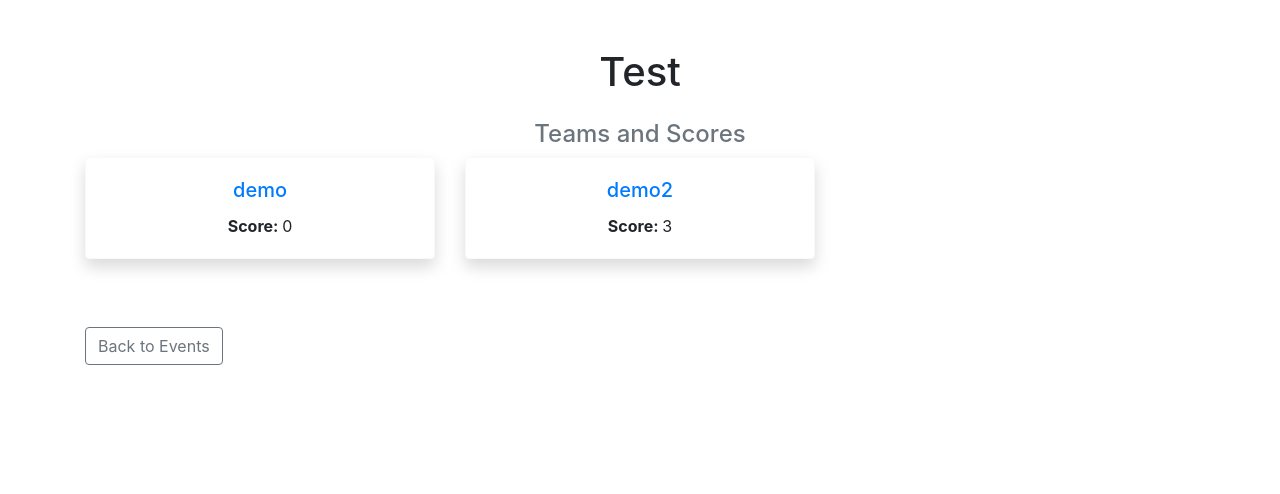
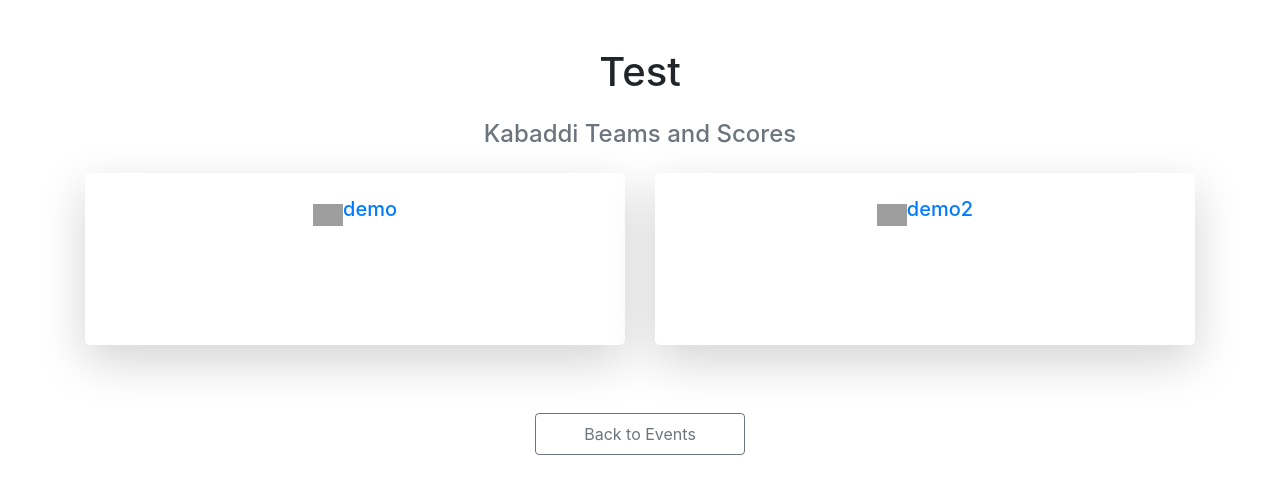
Before and after one commit to arjun915/score, a Django app: page /remote_event/1/ in a window 1280 px wide. Shown: the top 494 px of the page. Run offline with Django 4.2, Linux system fonts and the light colour scheme; data comes from the database, SQL or seed files in the repository; some libraries are stand-ins or nearby versions; grey boxes are pictures that could not be loaded.

Commit message:
static needs to be added

```diff
--- a/scoring_project/scoring/templates/scoring/remote_event_detail.html
+++ b/scoring_project/scoring/templates/scoring/remote_event_detail.html
@@ -1,43 +1,59 @@
 {% extends 'base_generic.html' %}
 
 {% block title %}Remote Event Details{% endblock %}
+{% load static %}
+{% block content %}
+<div class="container py-5">
+    <h1 class="text-center mb-4">{{ event.name }}</h1>
+    <h4 class="text-muted text-center mb-4">Kabaddi Teams and Scores</h4>
 
-{% block content %}
-  <div class="container py-5">
-    <h1 class="text-center mb-4">{{ event.name }}</h1>
-    <h4 class="text-muted text-center">Teams and Scores</h4>
+    <!-- Kabaddi Score Card Layout -->
+    <div class="row justify-content-center">
+        {% for team in event.teams.all %}
+            <div class="col-md-6 mb-4">
+                <div class="card shadow-lg rounded-lg border-0">
+                    <div class="card-body p-4 text-center">
+                        <!-- Kabaddi icon + Dynamic Team Name -->
+                        <div class="team-header d-flex justify-content-center align-items-center mb-3">
+                            <!-- Example Kabaddi Icon (you can replace this with an actual Kabaddi icon) -->
+                            <img src="{% static 'images/kabaddi-icon.png' %}" alt="Kabaddi Icon" class="team-icon me-2" width="30">
+                            <h5 class="card-title text-2xl font-bold text-primary">{{ team.name }}</h5>
+                        </div>
 
-    <!-- Display teams and their scores -->
-    <div class="row">
-        {% for team in event.teams.all %}
-            <div class="col-md-4 mb-4">
-                <div class="card shadow border-light">
-                    <div class="card-body text-center">
-                        <h5 class="card-title text-primary">{{ team.name }}</h5>
-                        <p class="card-text">
-                            <span class="font-weight-bold">Score: </span><span id="score-{{ team.id }}">{{ team.score }}</span>
-                        </p>
+                        <div class="d-flex justify-content-center">
+                            <div class="score-box text-white rounded-full p-4 text-3xl position-relative">
+                                <!-- Dynamically display score -->
+                                <span id="score-team-{{ team.id }}" class="score">{{ team.score }}</span>
+                                <!-- Optional: Add points/goal indicator (e.g., raid, tackle) -->
+
+                            </div>
+                        </div>
                     </div>
                 </div>
             </div>
         {% endfor %}
     </div>
 
-    <a href="{% url 'event_list' %}" class="btn btn-outline-secondary mt-4">Back to Events</a>
+
+    <!-- Back Button -->
+    <div class="text-center mt-4">
+        <a href="{% url 'event_list' %}" class="btn btn-outline-secondary px-5 py-2">Back to Events</a>
+    </div>
   </div>
+
 
   <script>
     // Use JavaScript to periodically check for updated scores
-    setInterval(function() {
-        fetch('/get_event_scores/{{ event.pk }}')
-            .then(response => response.json())
-            .then(data => {
-                data.teams.forEach(team => {
-                    document.getElementById('score-' + team.id).innerText = team.score;
-                });
-            })
-            .catch(error => console.error('Error fetching updated scores:', error));
-    }, 2000); // Refresh every 5 seconds
+    // setInterval(function() {
+    //     fetch('/get_event_scores/{{ event.pk }}')
+    //         .then(response => response.json())
+    //         .then(data => {
+    //             data.teams.forEach(team => {
+    //                 document.getElementById('score-' + team.id).innerText = team.score;
+    //             });
+    //         })
+    //         .catch(error => console.error('Error fetching updated scores:', error));
+    // }, 2000); // Refresh every 5 seconds
   </script>
 
 {% endblock %}
```
Also changed, not shown: scoring_project/scoring/templates/scoring/event_detail.html (+27 -2 lines), scoring_project/scoring/templates/scoring/event_list.html (+20 -17 lines).
